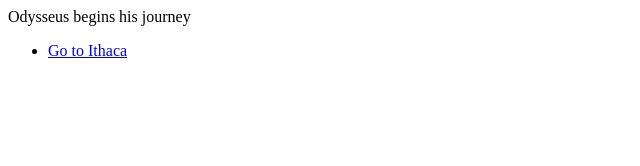
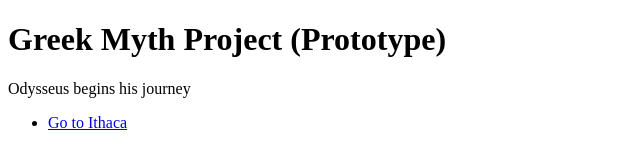
Before and after one commit to chocojin/greek-project, a Gatsby site: page / in a window 1280 px wide. Shown: the whole page, without its empty margins (0-640 px from the left). Built offline with nearby package versions, Linux system fonts and the light colour scheme; Gatsby itself is replaced by a stand-in of ours.

Commit message:
Added styled components

```diff
--- a/package.json
+++ b/package.json
@@ -19,7 +19,8 @@
     "d3": "^7.1.1",
     "gatsby": "^4.2.0",
     "react": "^17.0.1",
-    "react-dom": "^17.0.1"
+    "react-dom": "^17.0.1",
+    "styled-components": "^5.3.3"
   },
   "devDependencies": {
     "gh-pages": "^3.2.3"
--- a/src/components/Container.js
+++ b/src/components/Container.js
@@ -1,9 +1,12 @@
 import * as React from "react";
+import styled from "styled-components";
 
-export const Container = ({id, className, children}) => {
+export const Container = styled(({id, className, children}) => {
     return (
         <div id={id} className={className}>
             {children}
         </div>
     )
-}
+})`
+    box-sizing: border-box
+`
--- a/src/components/Room.js
+++ b/src/components/Room.js
@@ -1,23 +1,56 @@
 import * as React from "react";
 import { Container } from "./Container";
+import styled, { keyframes } from "styled-components";
 
-export const Room = ({description, options, setRoomID}) => {
-    let listOptions = options.map(option => <li key={option.id}>
+export const Room = ({id, description, options, setRoomID}) => {
+    let listOptions = options.map(option => <li key={id + " " + option.id}>
             <a href='#' onClick={() => setRoomID(option.room_id)}>
                 {option.description}
             </a>
         </li>);
 
     return (
-        <Container id='room' className='room'>
-            <Container id='description'>
+        <Container id='room'>
+            <Description key={id} id='description'>
                 {description}
-            </Container>
+            </Description>
             <Container id='options'>
-                <ul>
+                <Options>
                     {listOptions}
-                </ul>
+                </Options>
             </Container>
         </Container>
     )
 }
+
+const fadeIn = keyframes`
+    0% { opacity: 0; }
+    100% { opacity: 1; }
+`
+
+const Description = styled(Container)`
+    opacity: 0;
+    animation-name: ${fadeIn};
+    animation-duration: 2s;
+    animation-fill-mode: forwards;
+`
+const topIn = keyframes`
+    0% { opacity: 0; transform: translateY(-100px) }
+    100% { opacity: 1; transform: translateY(0px)}
+`
+
+const Options = styled.ul`
+    li {
+        opacity: 0;
+        animation-name: ${topIn};
+        animation-duration: 2s;
+        animation-fill-mode: forwards;
+    }
+
+    li:nth-child(1) {
+        animation-delay: 1s
+    }
+    li:nth-child(2) {
+        animation-delay: 1.1s
+    }
+`
--- a/src/data/story_data.json
+++ b/src/data/story_data.json
@@ -22,6 +22,11 @@
                     "id": 0,
                     "description": "Go to Troy",
                     "room_id": 2
+                },
+                {
+                    "id": 1,
+                    "description": "Go to Beginning",
+                    "room_id": 0
                 }
             ]
         },
--- a/src/pages/index.js
+++ b/src/pages/index.js
@@ -1,5 +1,5 @@
 import * as React from "react";
-import * as d3 from "d3";
+import styled from "styled-components";
 import { Container } from "../components/Container";
 import { Room } from "../components/Room";
 import storyData from "../data/story_data.json";
@@ -12,14 +12,21 @@ const IndexPage = () => {
 
     let room = storyData.rooms.find(element => element.id === roomID);
     return (
-        <Container id='main' className='container'>
+        <>
+        <h1>Greek Myth Project (Prototype)</h1>
+        <Main id='main'>
             <Room
+            id={room.id}
             description={room.description}
             options={room.options}
             setRoomID={setRoomID}
             />
-        </Container>
+        </Main>
+        </>
     )
 }
 
+const Main = styled(Container)`
+    display: flex;
+`
 export default IndexPage
```
Also changed, not shown: 1 other file.
